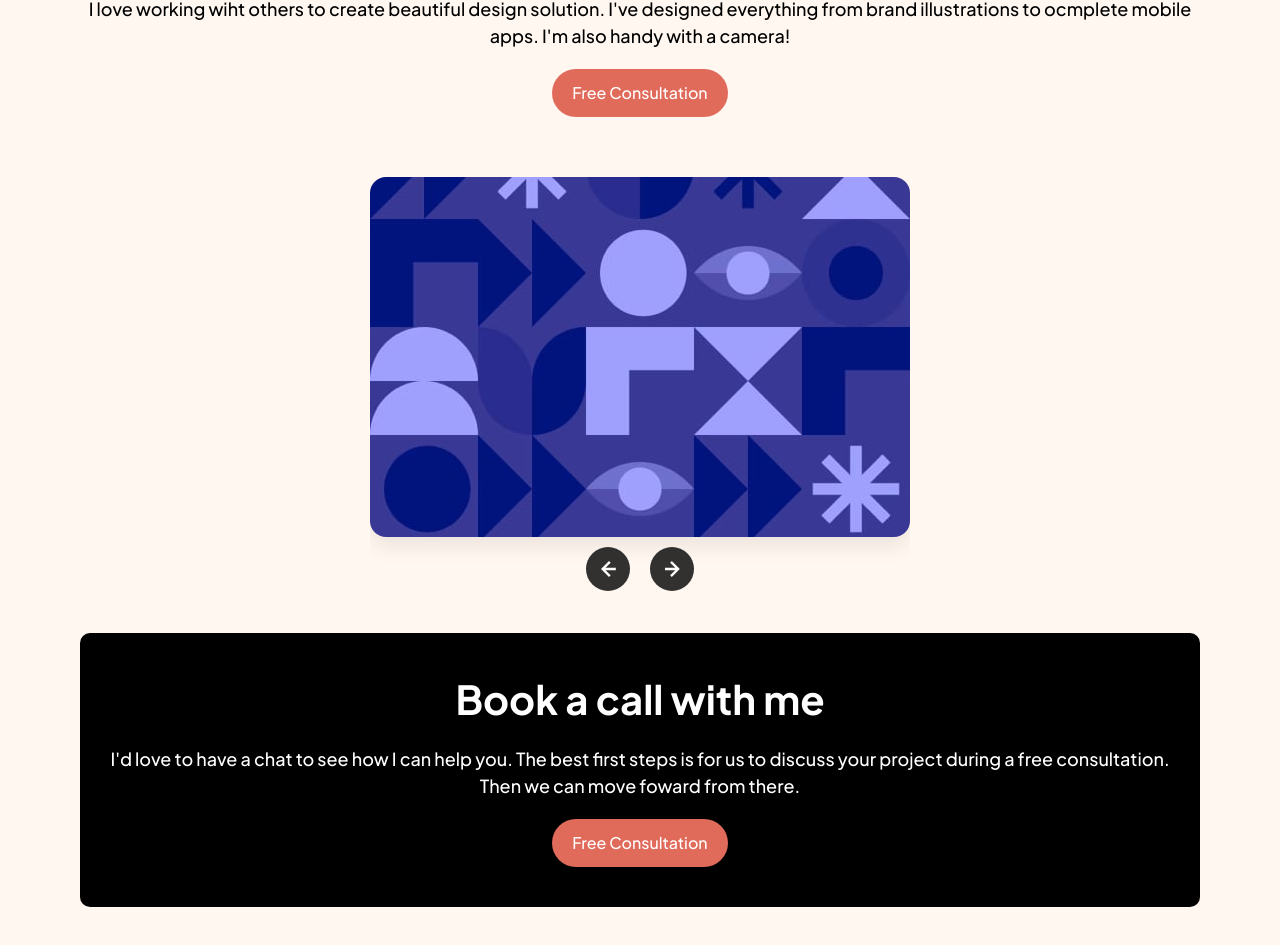
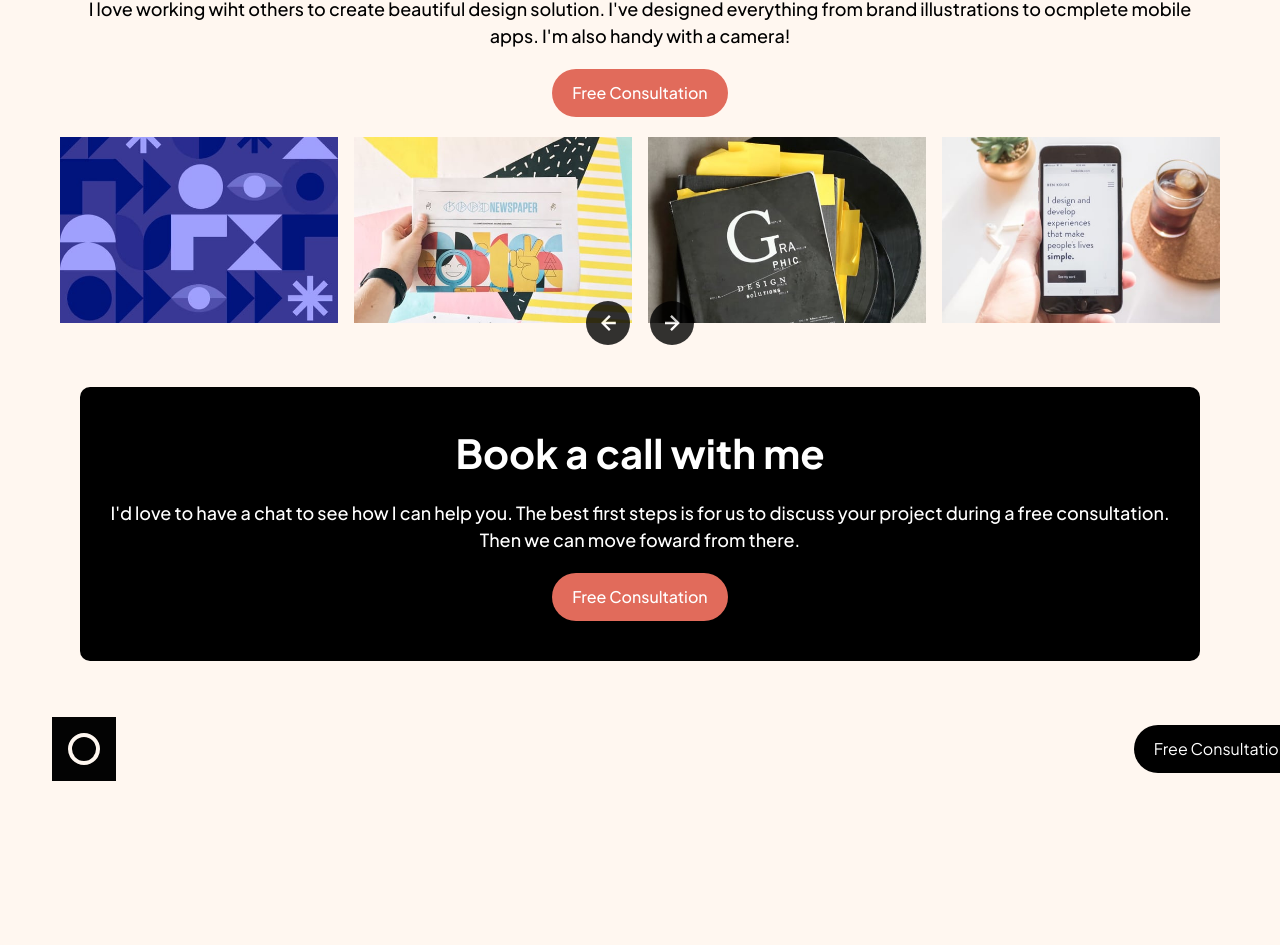
Before and after one commit to cgojk/design_portfolio, a React (Vite) app: page / in a window 1280 px wide. Shown: the part 2293-3238 px from the top of the page. After the commit the page ends 3090 px from the top, so only its background shows below. Built offline with nearby package versions, Linux system fonts and the light colour scheme.

Commit message:
styling the carousel logic

```diff
--- a/src/components/Layout.jsx
+++ b/src/components/Layout.jsx
@@ -1,6 +1,6 @@
 import React from "react"
 import { Outlet } from "react-router-dom"
-import Navigation from "../components/Navigation"
+import Navigation from "./Navigation"
 
 
 export default function Layout() {
@@ -10,7 +10,7 @@ export default function Layout() {
 
                 <Outlet />
 
-
+             <Navigation />
         </>
     )
 }
--- a/src/components/Work.jsx
+++ b/src/components/Work.jsx
@@ -9,9 +9,21 @@ import arrowNext from "../assets/images/icon-arrow-right.svg";
 
 
 
+
 export default function ImagesBox() {
+   const [isLargeScreen, setIsLargeScreen] = useState(window.innerWidth >= 1024);
 
-const [currentImageIndex, setCurrentImageIndex] = useState(0);
+     useEffect(() => {
+    const handleResize = () => {
+      setIsLargeScreen(window.innerWidth >= 1024);
+    };
+
+    window.addEventListener("resize", handleResize);
+
+    return () => window.removeEventListener("resize", handleResize);
+  }, []);
+
+const [currentImageIndex, setCurrentImageIndex] =  useState(0);
 
 console.log(currentImageIndex);
 console.log(imagesData[currentImageIndex].imageSrc);
@@ -38,29 +50,51 @@ useEffect(() => {
 
      console.log(currentImageIndex);
 
+const visibleImages = [];
 
+for (let i = 0; i < 4; i++) {
+  visibleImages.push(
+    imagesData[(currentImageIndex + i) % imagesData.length]
+  );
+}
 
 return (
 <section className="images-boxContent container">
 
     <section className="wrapper__images">
         <div className="image-carousel container">
-            <div className="image-container">
 
 
-                {imagesData.map((image, index) => (
-                    <img
-                        src={image.imageSrc}
-                        alt={image.alt}
-                        className={ currentImageIndex === index ? 'block' : 'hidden'}
-                        key={image.id}
-                    />
-                ))}
+             {isLargeScreen ? (
+  <div className="image-container desktop">
+    {visibleImages.map((image) => (
+      <div className="image-slide" key={image.id}>
+        <img src={image.imageSrc} alt={image.alt} />
+      </div>
+    ))}
+  </div>
+) : (
+  <div
+    className="image-container mobile"
+    style={{
+      transform: `translateX(calc(-${currentImageIndex * 85}% - ${currentImageIndex * 16}px))`,
+    }}
+  >
+    {imagesData.map((image) => (
+      <div className="image-slide" key={image.id}>
+        <img src={image.imageSrc} alt={image.alt} />
+      </div>
+    ))}
+  </div>
+)}
 
 
-            </div>
 
-        </div>
+
+
+    </div>
+
+
         <div className="wrapper__buttons">
                 <button className="nav-button left" onClick={handlePreviousClick}>
                     <img src={arrowPrevious} alt="Previous" />
--- a/src/styles/_base.scss
+++ b/src/styles/_base.scss
@@ -276,45 +276,81 @@ align-items:center;
 
 
 .image-carousel{
-    display: flex;
-    align-items: center;
-    justify-content: center;
-    gap: var(--spacing-300);
-    overflow-x: hidden;
-    padding-bottom: var(--size-32);
-    margin-top: var(--size-40);
+    // display: flex;
+    // align-items: center;
+    // justify-content: center;
+    // gap: var(--spacing-300);
+    // overflow-x: hidden;
+    // padding-bottom: var(--size-32);
+    // margin-top: var(--size-40);
+    overflow:hidden;
 
 }
-.image-container {
+// .image-container {
+// display: flex;
+//   gap: 16px;
+//   transition: transform 0.4s ease;
 
-  display: flex;
-  align-items: center;
-  justify-content: center;
-  overflow: hidden;
-  border-radius: 1rem;
-  box-shadow: 0 10px 20px rgba(0, 0, 0, 0.08);
+
+// //   display: flex;
+// //   align-items: center;
+// //   justify-content: center;
+// //   overflow: hidden;
+// //   border-radius: 1rem;
+// //   box-shadow: 0 10px 20px rgba(0, 0, 0, 0.08);
 
 
 
+// }
+.image-container.mobile {
+   display: flex;
+  gap: 16px;
+  transition: transform 0.4s ease;
 }
 
-
-.image-container img {
-  width: 100%;
-
-border-radius: 0.75rem;
-  object-fit: cover;
-  display:block;
-  transition: opacity 0.5s ease, transform 0.5s ease;
+.image-container.mobile .image-slide {
+  flex: 0 0 85%;
 }
 
-img.hidden {
-  display: none;
+.image-container.mobile img {
+  width: 100%;
+   display: block;
+
+
+// border-radius: 0.75rem;
+//   object-fit: cover;
+//   display:block;
+//   transition: opacity 0.5s ease, transform 0.5s ease;
+
+
+// img.hidden {
+//   display: none;
+// }
+
+// img.block {
+//   display: block;
+//   animation: fadeIn 0.6s ease;
+// }
+
+.image-slide {
+  flex: 0 0 85%;
 }
 
-img.block {
+.image-slide img {
+  width: 100%;
   display: block;
-  animation: fadeIn 0.6s ease;
+}
+}
+
+.image-container.desktop {
+  display: flex;
+  gap: 16px;
+  transition: transform 0.4s ease;
+}
+
+.image-slide img {
+  width: 100%;
+  display: block;
 }
 
 @keyframes fadeIn {
--- /dev/null
+++ b/src/styles/_queries.scss
@@ -0,0 +1,13 @@
+@media (min-width: 768px) {
+  .image-slide {
+    flex: 0 0 88%;
+  }
+}
+
+@media (min-width: 1024px) {
+
+
+  .image-slide {
+     flex: 0 0 calc(25% - 12px);
+  }
+}
--- a/src/styles/index.scss
+++ b/src/styles/index.scss
@@ -3,3 +3,4 @@
 @use './tokens' as *;
 
 @use './base' as *;
+@use './queries' as *;
```
